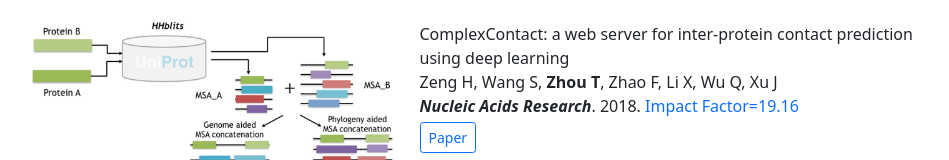
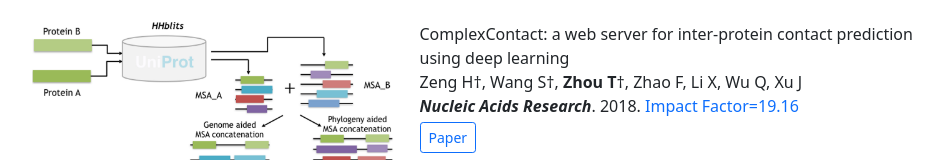
Before and after one commit to TianmingZhou/TianmingZhou.github.io, a plain HTML site: page index.html in a window 1280 px wide. Shown: the part 2505-2665 px from the top of the page, without its empty margins (155-1104 px from the left). Drawn offline with nearby package versions, Linux system fonts and the light colour scheme; files whose address does not match are found by name.

Commit message:
Update index.html

```diff
--- a/index.html
+++ b/index.html
@@ -153,7 +153,7 @@
                 <div class="col-md-5"><img class="mw-100" alt="Paper image" src="./figures/zeng2018complexcontact-overview.png"></div>
                 <div class="col-md-7">
                     <div class="title">ComplexContact: a web server for inter-protein contact prediction using deep learning</div>
-                    <div>Zeng H, Wang S, <b>Zhou T</b>, Zhao F, Li X, Wu Q, Xu J</div>
+                    <div>Zeng H<span>&dagger;</span>, Wang S<span>&dagger;</span>, <b>Zhou T</b><span>&dagger;</span>, Zhao F, Li X, Wu Q, Xu J</div>
                     <div><span class="fst-italic text-dark fw-bold">Nucleic Acids Research</span>. 2018. <span class="text-primary">Impact Factor=19.16</span></div>
                     <div>
                         <a class="btn btn-outline-primary my-1 mr-1 btn-sm" target="_blank" rel="noopener" href="https://academic.oup.com/nar/article/46/W1/W432/5001161">Paper</a>
```
